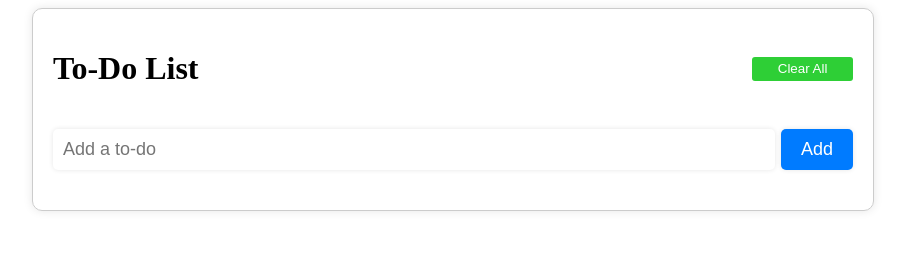
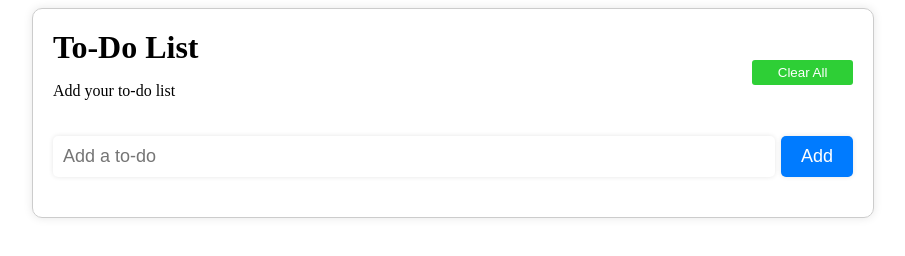
Before and after one commit to devchayon/project-todo-js, a plain HTML site: page index.html in a window 1280 px wide. Shown: the whole page, without its empty margins (187-1092 px from the left). Drawn offline with Linux system fonts and the light colour scheme.

Commit message:
Added some text

```diff
--- a/index.html
+++ b/index.html
@@ -9,7 +9,10 @@
     <div class="box">
       <div class="container">
         <div class="header">
-          <h1>To-Do List</h1>
+          <div>
+            <h1>To-Do List</h1>
+            <p>Add your to-do list</p>
+          </div>
           <button id="clear-btn">Clear All</button>
         </div>
         <form class="form" id="todo-form">
--- a/style.css
+++ b/style.css
@@ -16,6 +16,10 @@
   margin-bottom: 20px;
 }
 
+.header h1 {
+  margin: 0;
+  padding: 0;
+}
 
 /* Input form */
 .form {
@@ -69,7 +73,6 @@
   width: 100%;
 }
 
-
 .list li button {
   padding: 5px 10px;
   font-size: 18px;
```
Lines whose indentation alone changed are shown as unchanged.
